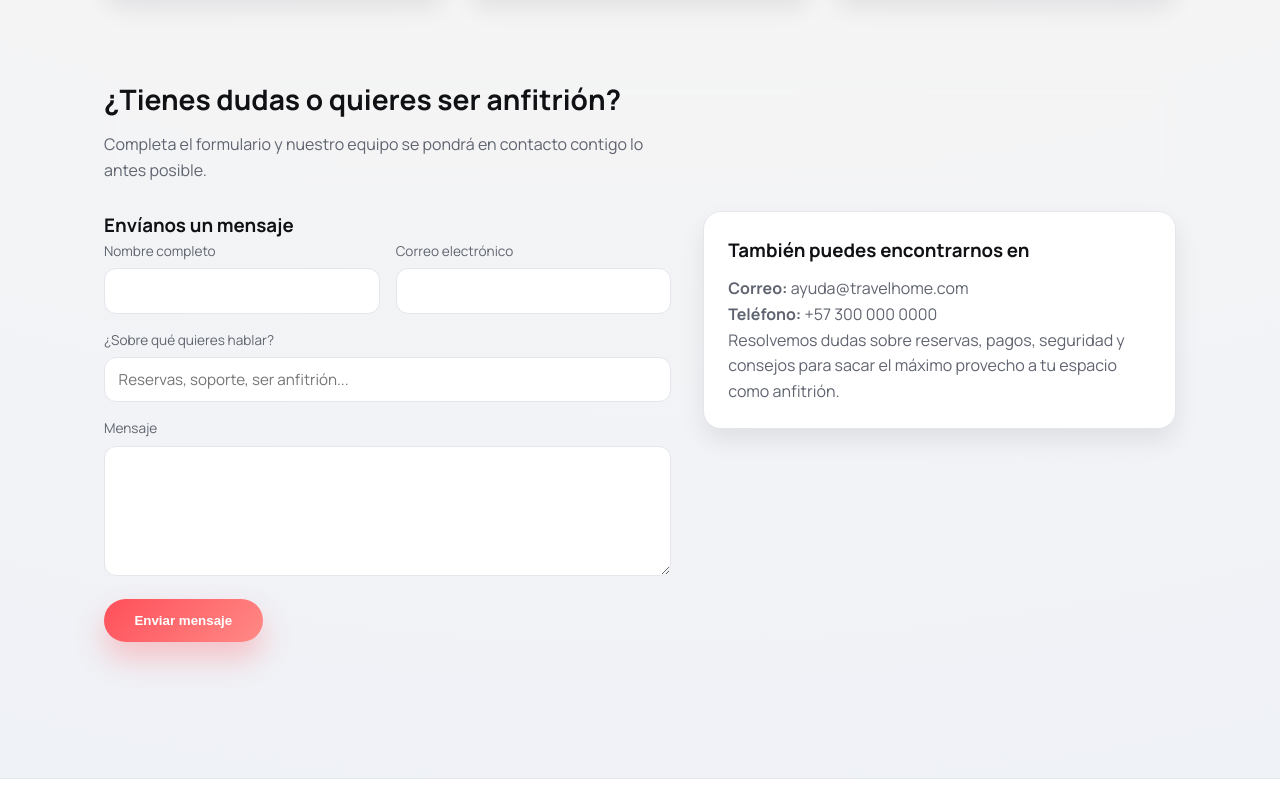
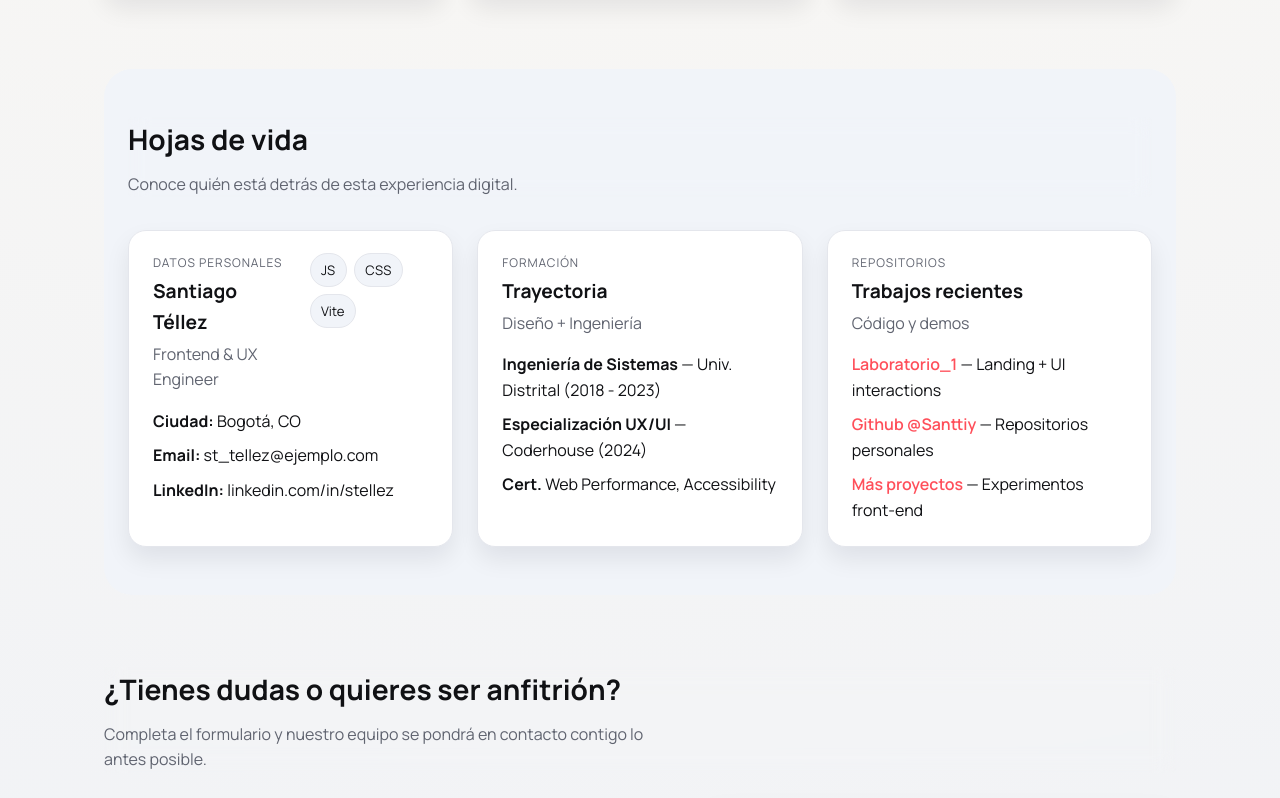
Before and after one commit to Santtiy/Laboratorio_1, a website built with Vite: page index.html in a window 1280 px wide. Shown: the part 1921-2719 px from the top of the page. Built offline with nearby package versions, Linux system fonts and the light colour scheme.

Commit message:
feat: agrega hojas de vida y transición suave de tema style: suaviza transiciones de botones y UI refactor: incluye cv en animaciones

```diff
--- a/index.html
+++ b/index.html
@@ -157,6 +157,65 @@
 			</div>
 		</section>
 
+		<section id="hojas-de-vida" aria-labelledby="cv-title">
+			<header>
+				<h2 id="cv-title" class="section-title">Hojas de vida</h2>
+				<p class="section-subtitle">Conoce quién está detrás de esta experiencia digital.</p>
+			</header>
+			<div class="cv-grid">
+				<article class="cv-card">
+					<div class="cv-card-header">
+						<div>
+							<p class="cv-eyebrow">Datos personales</p>
+							<h3 class="cv-name">Santiago Téllez</h3>
+							<p class="cv-role">Frontend & UX Engineer</p>
+						</div>
+						<div class="cv-chips">
+							<span class="cv-chip">JS</span>
+							<span class="cv-chip">CSS</span>
+							<span class="cv-chip">Vite</span>
+						</div>
+					</div>
+					<ul class="cv-list">
+						<li><strong>Ciudad:</strong> Bogotá, CO</li>
+						<li><strong>Email:</strong> st_tellez@ejemplo.com</li>
+						<li><strong>LinkedIn:</strong> <a href="https://www.linkedin.com" target="_blank" rel="noreferrer">linkedin.com/in/stellez</a>
+						</li>
+					</ul>
+				</article>
+
+				<article class="cv-card">
+					<div class="cv-card-header">
+						<div>
+							<p class="cv-eyebrow">Formación</p>
+							<h3 class="cv-name">Trayectoria</h3>
+							<p class="cv-role">Diseño + Ingeniería</p>
+						</div>
+					</div>
+					<ul class="cv-list">
+						<li><strong>Ingeniería de Sistemas</strong> — Univ. Distrital (2018 - 2023)</li>
+						<li><strong>Especialización UX/UI</strong> — Coderhouse (2024)</li>
+						<li><strong>Cert.</strong> Web Performance, Accessibility</li>
+					</ul>
+				</article>
+
+				<article class="cv-card">
+					<div class="cv-card-header">
+						<div>
+							<p class="cv-eyebrow">Repositorios</p>
+							<h3 class="cv-name">Trabajos recientes</h3>
+							<p class="cv-role">Código y demos</p>
+						</div>
+					</div>
+					<ul class="cv-links">
+						<li><a href="https://github.com/Santtiy/Laboratorio_1" target="_blank" rel="noreferrer">Laboratorio_1</a> — Landing + UI interactions</li>
+						<li><a href="https://github.com/Santtiy" target="_blank" rel="noreferrer">Github @Santtiy</a> — Repositorios personales</li>
+						<li><a href="https://github.com/Santtiy?tab=repositories" target="_blank" rel="noreferrer">Más proyectos</a> — Experimentos front-end</li>
+					</ul>
+				</article>
+			</div>
+		</section>
+
 		<section id="contacto" aria-labelledby="contacto-title">
 			<header>
 				<h2 id="contacto-title" class="section-title">¿Tienes dudas o quieres ser anfitrión?</h2>
--- a/script.js
+++ b/script.js
@@ -10,7 +10,7 @@
 		heroForm: ".hero-form",
 		heroButton: ".hero-form button",
 		contactForm: "#contacto form",
-		revealTargets: ".card, .section-title, .section-subtitle, .hero-image, .contact-aside"
+		revealTargets: ".card, .cv-card, .section-title, .section-subtitle, .hero-image, .contact-aside"
 	};
 
 	const prefersReducedMotion = window.matchMedia("(prefers-reduced-motion: reduce)").matches;
--- a/style.css
+++ b/style.css
@@ -55,6 +55,7 @@ body {
 	background: radial-gradient(circle at top, #ffffff 0%, #f7f6f4 55%, #eef1f7 100%);
 	color: var(--text);
 	line-height: 1.6;
+	transition: background-color 0.35s ease, color 0.35s ease;
 }
 
 :root[data-theme="dark"] body {
@@ -78,6 +79,7 @@ header {
 	backdrop-filter: blur(10px);
 	background: rgba(247, 246, 244, 0.86);
 	border-bottom: 1px solid rgba(228, 230, 236, 0.7);
+	transition: background-color 0.35s ease, border-color 0.35s ease, box-shadow 0.35s ease;
 }
 
 :root[data-theme="dark"] header {
@@ -116,7 +118,7 @@ nav ul {
 nav a {
 	position: relative;
 	padding-bottom: 0.2rem;
-	transition: color 0.25s ease;
+	transition: color 0.25s ease, background-color 0.25s ease;
 }
 
 nav a::after {
@@ -296,7 +298,8 @@ section header {
 	border-radius: var(--radius-md);
 	padding: 1.5rem 1.6rem;
 	box-shadow: var(--shadow-soft);
-	transition: transform 0.25s ease, box-shadow 0.25s ease;
+	transition: transform 0.25s ease, box-shadow 0.25s ease, background-color 0.35s ease, border-color 0.35s ease,
+		color 0.35s ease;
 }
 
 .card:hover {
@@ -358,6 +361,99 @@ section header {
 	background: var(--surface);
 }
 
+#hojas-de-vida {
+	background: var(--surface-alt);
+	border-radius: var(--radius-lg);
+	padding: 3rem 1.5rem;
+	margin: 2rem 0;
+	transition: background-color 0.35s ease, color 0.35s ease;
+}
+
+#hojas-de-vida header {
+	margin-bottom: 2rem;
+}
+
+.cv-grid {
+	display: grid;
+	grid-template-columns: 1fr;
+	gap: 1.5rem;
+}
+
+.cv-card {
+	background: var(--surface);
+	border: 1px solid var(--border);
+	border-radius: var(--radius-md);
+	padding: 1.4rem 1.5rem;
+	box-shadow: var(--shadow-soft);
+	transition: transform 0.25s ease, box-shadow 0.25s ease, background-color 0.35s ease,
+		border-color 0.35s ease, color 0.35s ease;
+}
+
+.cv-card:hover {
+	transform: translateY(-4px);
+	box-shadow: 0 18px 30px rgba(16, 17, 20, 0.12);
+}
+
+.cv-card-header {
+	display: flex;
+	align-items: flex-start;
+	justify-content: space-between;
+	gap: 1rem;
+	margin-bottom: 1rem;
+}
+
+.cv-eyebrow {
+	font-size: 0.75rem;
+	letter-spacing: 0.08em;
+	text-transform: uppercase;
+	color: var(--muted);
+}
+
+.cv-name {
+	font-size: 1.2rem;
+	margin: 0.25rem 0;
+}
+
+.cv-role {
+	color: var(--muted);
+}
+
+.cv-chips {
+	display: flex;
+	flex-wrap: wrap;
+	gap: 0.45rem;
+}
+
+.cv-chip {
+	display: inline-flex;
+	align-items: center;
+	justify-content: center;
+	padding: 0.35rem 0.65rem;
+	border-radius: 999px;
+	background: var(--surface-alt);
+	border: 1px solid var(--border);
+	font-size: 0.82rem;
+	color: var(--text);
+	transition: background-color 0.35s ease, border-color 0.35s ease, color 0.35s ease;
+}
+
+.cv-list,
+.cv-links {
+	list-style: none;
+	display: grid;
+	gap: 0.55rem;
+}
+
+.cv-links a {
+	color: var(--accent);
+	font-weight: 600;
+	transition: color 0.2s ease;
+}
+
+.cv-links a:hover {
+	color: var(--accent-strong);
+}
+
 .contact-grid {
 	display: grid;
 	grid-template-columns: 1fr;
@@ -414,7 +510,7 @@ textarea {
 	color: #ffffff;
 	font-weight: 600;
 	cursor: pointer;
-	transition: transform 0.25s ease, box-shadow 0.25s ease;
+	transition: transform 0.25s ease, box-shadow 0.25s ease, background 0.35s ease;
 	box-shadow: 0 16px 30px rgba(255, 79, 90, 0.3);
 }
 
@@ -430,6 +526,7 @@ textarea {
 	padding: 1.5rem;
 	box-shadow: var(--shadow-soft);
 	color: var(--muted);
+	transition: background-color 0.35s ease, border-color 0.35s ease, color 0.35s ease;
 }
 
 .contact-aside h3 {
@@ -440,6 +537,7 @@ textarea {
 footer {
 	border-top: 1px solid var(--border);
 	background: var(--surface);
+	transition: background-color 0.35s ease, border-color 0.35s ease, color 0.35s ease;
 }
 
 .footer-inner {
@@ -524,6 +622,10 @@ footer {
 		grid-template-columns: minmax(0, 1.2fr) minmax(0, 1fr);
 	}
 
+	.cv-grid {
+		grid-template-columns: repeat(2, minmax(0, 1fr));
+	}
+
 	form {
 		grid-template-columns: repeat(2, minmax(0, 1fr));
 	}
@@ -541,4 +643,8 @@ footer {
 	.testimonials-grid {
 		grid-template-columns: repeat(3, minmax(0, 1fr));
 	}
+
+	.cv-grid {
+		grid-template-columns: repeat(3, minmax(0, 1fr));
+	}
 }
```
